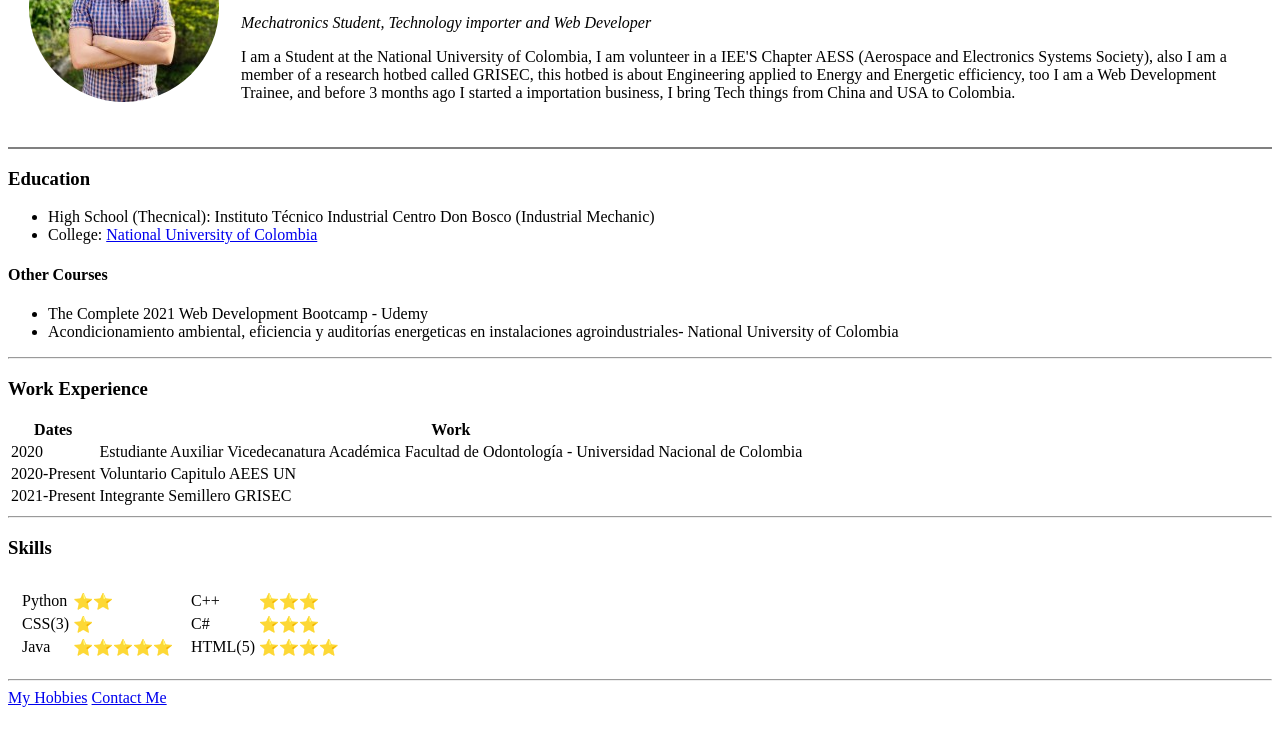
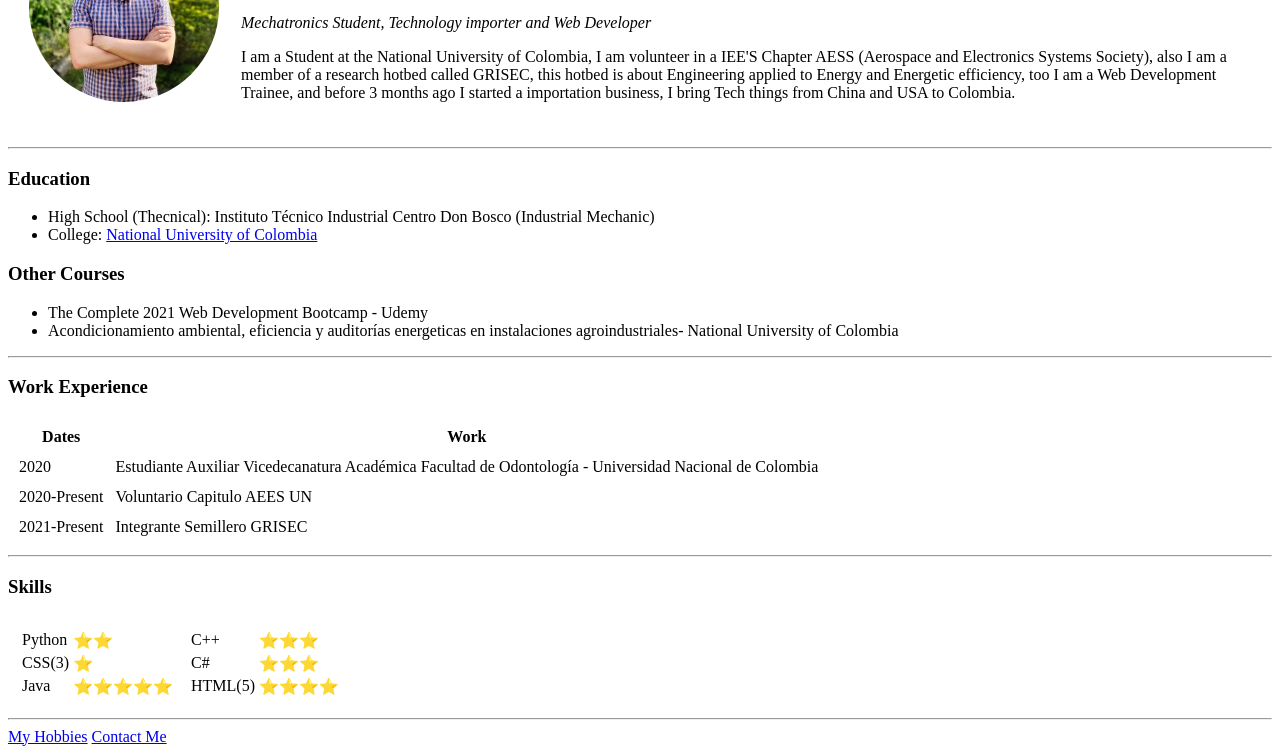
Before and after one commit to shcampinof/HTML-CV, a plain HTML site: page index.html in a window 1280 px wide. Shown: the part 129-883 px from the top of the page. Before the commit the page ends 844 px from the top, so only its background shows below. Drawn offline with Linux system fonts and the light colour scheme.

Commit message:
Basic CSS
We added CSS to our CV Web Page

```diff
--- a/index.html
+++ b/index.html
@@ -3,8 +3,9 @@
   <head>
     <meta charset="utf-8">
     <title>Sebastian's Personal Site</title>
+    <link rel="stylesheet" href="css/styles.css">
   </head>
-  <body> <!--Color palette 7247 colorhunt.co -->
+  <body>
     <table cellspacing="20">
       <tr>
         <td>
@@ -25,14 +26,14 @@
         </td>
       </tr>
     </table>
-    <hr size="2" noshade>
+    <hr>
     <h3>Education</h3>
     <ul>
       <li>High School (Thecnical): Instituto Técnico Industrial Centro Don Bosco
       (Industrial Mechanic)</li>
       <li>College: <a href="https://unal.edu.co/"> National University of Colombia</a> </li>
     </ul>
-    <h4>Other Courses</h4>
+    <h3>Other Courses</h3>
     <ul>
       <li>The Complete 2021 Web Development Bootcamp - Udemy </li>
       <li>Acondicionamiento ambiental, eficiencia y auditorías energeticas en
@@ -40,7 +41,7 @@
     </ul>
     <hr>
     <h3>Work Experience</h3>
-    <table>
+    <table cellspacing="10">
       <thead>
         <th>Dates</th>
         <th>Work</th>
```
Also changed, not shown: contactinfo.html (+1 -0 lines), hobbies.html (+1 -0 lines).
